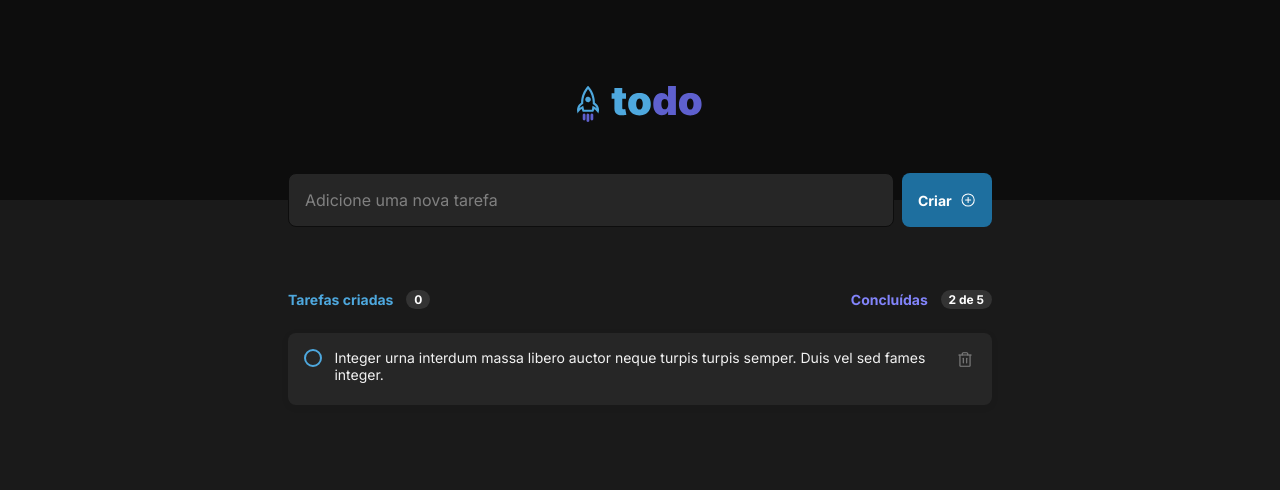
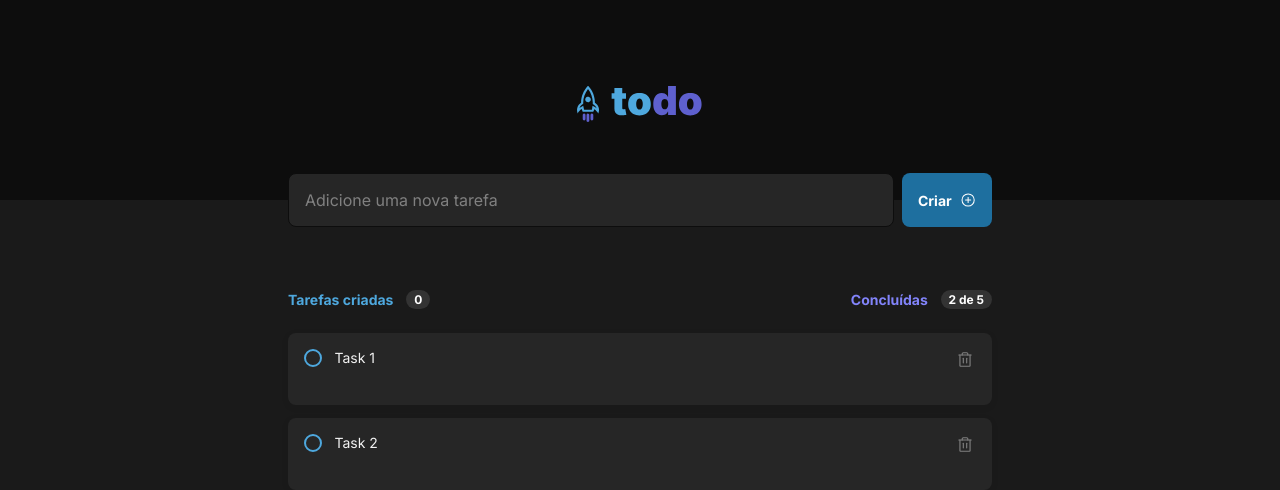
Before and after one commit to m4rcaoferole/todo-list-react, a React (Vite) app: page / in a window 1280 px wide. Shown: the top 490 px of the page. Built offline with nearby package versions, Linux system fonts and the light colour scheme.

Commit message:
feat: passing dynamic tasks

```diff
--- a/src/App.tsx
+++ b/src/App.tsx
@@ -1,15 +1,35 @@
+import { useState } from "react";
+
 import { Header } from "./components/Header";
 import { Tasks } from "./components/Tasks";
 
 import "./global.css";
 
+export interface IListTaskProps {
+  id: number;
+  title: string;
+  completed: boolean;
+}
+
 function App() {
+  const [tasks, setTasks] = useState<IListTaskProps[]>([
+    {
+      id: 1,
+      title: "Task 1",
+      completed: false,
+    },
+    {
+      id: 2,
+      title: "Task 2",
+      completed: true,
+    }
+  ])
 
   return (
     <div>
       <Header />
 
-      <Tasks />
+      <Tasks tasks={tasks} />
     </div>
   )
 }
--- a/src/components/Task/index.tsx
+++ b/src/components/Task/index.tsx
@@ -1,15 +1,20 @@
 import { Trash } from 'phosphor-react'
+import { IListTaskProps } from '../../App'
 
 import styles from "./Task.module.css"
 
-export function Task() {
+interface TaskProps {
+  task: IListTaskProps;
+}
+
+export function Task(props: TaskProps) {
 
   return (
     <div className={styles.task}>
       <input type='radio' />
 
       <p>
-        Integer urna interdum massa libero auctor neque turpis turpis semper. Duis vel sed fames integer.
+        {props.task.title}
       </p>
 
       <button>
--- a/src/components/Tasks/index.tsx
+++ b/src/components/Tasks/index.tsx
@@ -1,7 +1,12 @@
+import { IListTaskProps } from "../../App";
 import { Task } from "../Task"
 import styles from "./Tasks.module.css"
 
-export function Tasks() {
+interface TasksProps {
+  tasks: IListTaskProps[];
+}
+
+export function Tasks(props: TasksProps) {
 
   return (
     <section className={styles.tasks}>
@@ -18,7 +23,9 @@ export function Tasks() {
       </header>
 
       <div className={styles.tasksList}>
-        <Task />
+        { props.tasks.map( task => {
+          return <Task key={task.id} task={task} />
+        })}
       </div>
     </section>
   )
```
